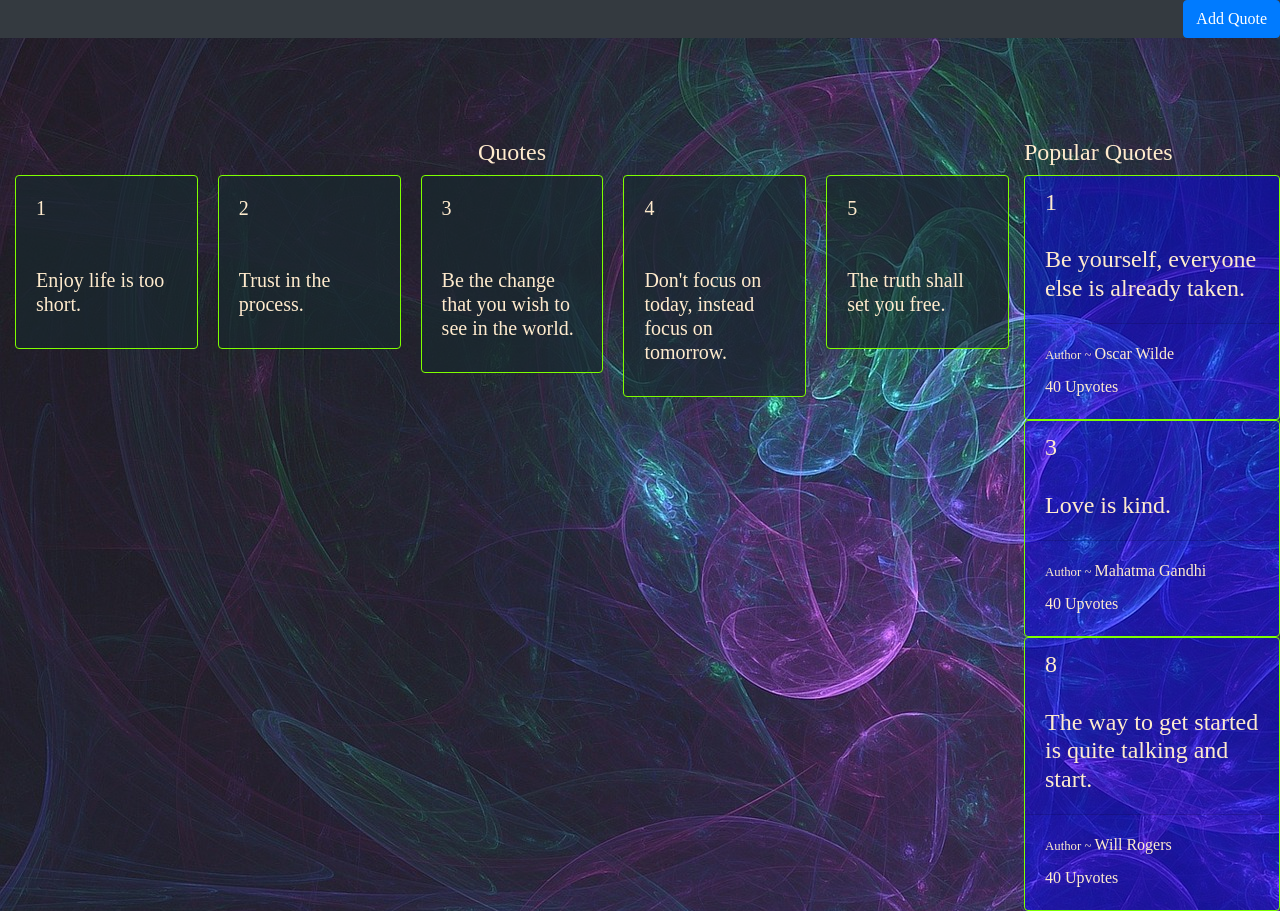
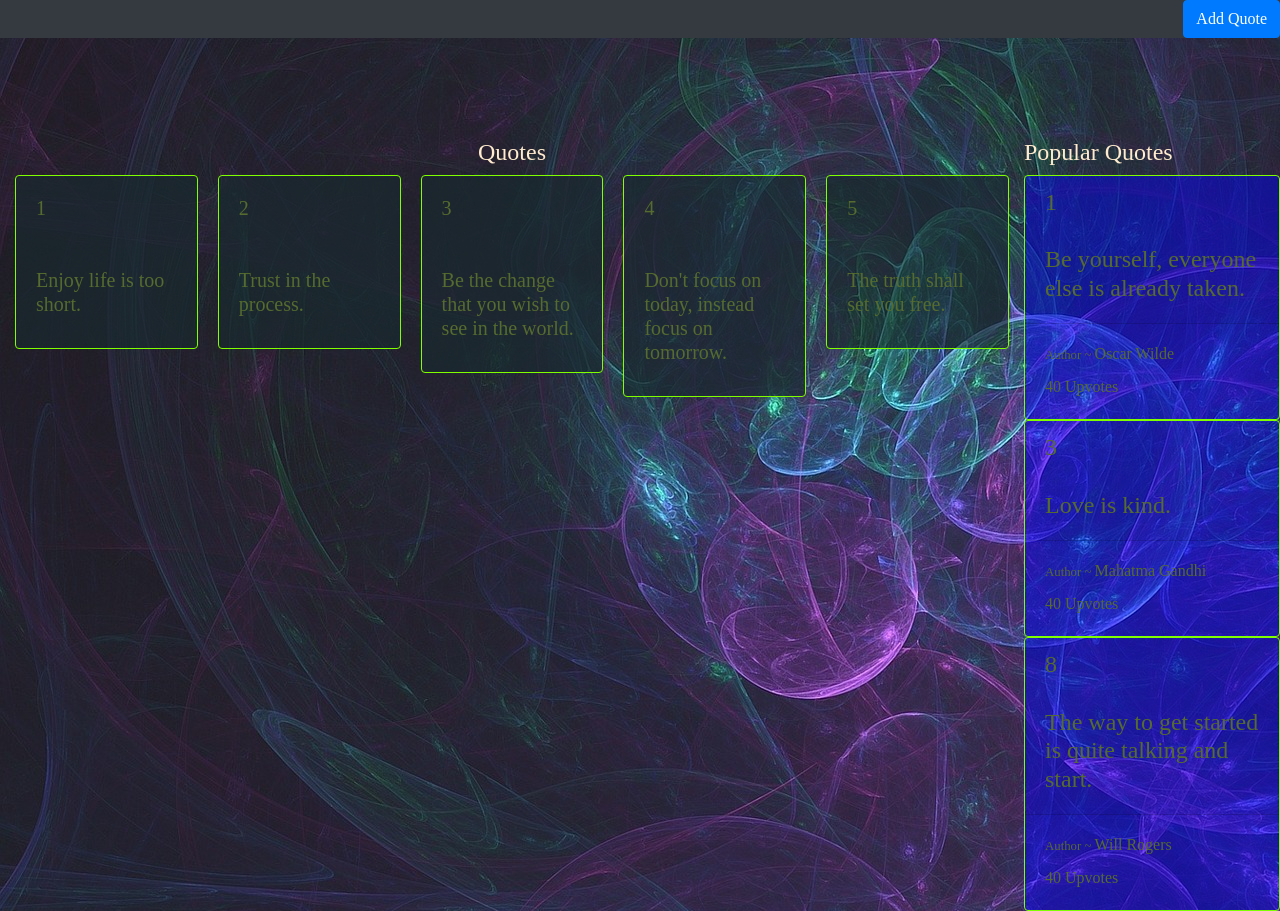
Before and after one commit to Thuotracy/angularquotes, an Angular app: page / in a window 1280 px wide. Built offline with nearby package versions, Linux system fonts and the light colour scheme; a web font is replaced by a local one.

Commit message:
add color to .card

```diff
--- a/src/app/quote/quote.component.css
+++ b/src/app/quote/quote.component.css
@@ -3,14 +3,14 @@
 }
 
 .card-title:hover{
-    color: darkolivegreen;
+    color: blanchedalmond;
     text-decoration-line: underline ;
 
 }
 
 .card{
     background-color: rgba(25, 41, 47,0.67);
-    color: blanchedalmond;
+    color: darkolivegreen;
     border:1px  chartreuse;
     border-style: groove;
 
```
